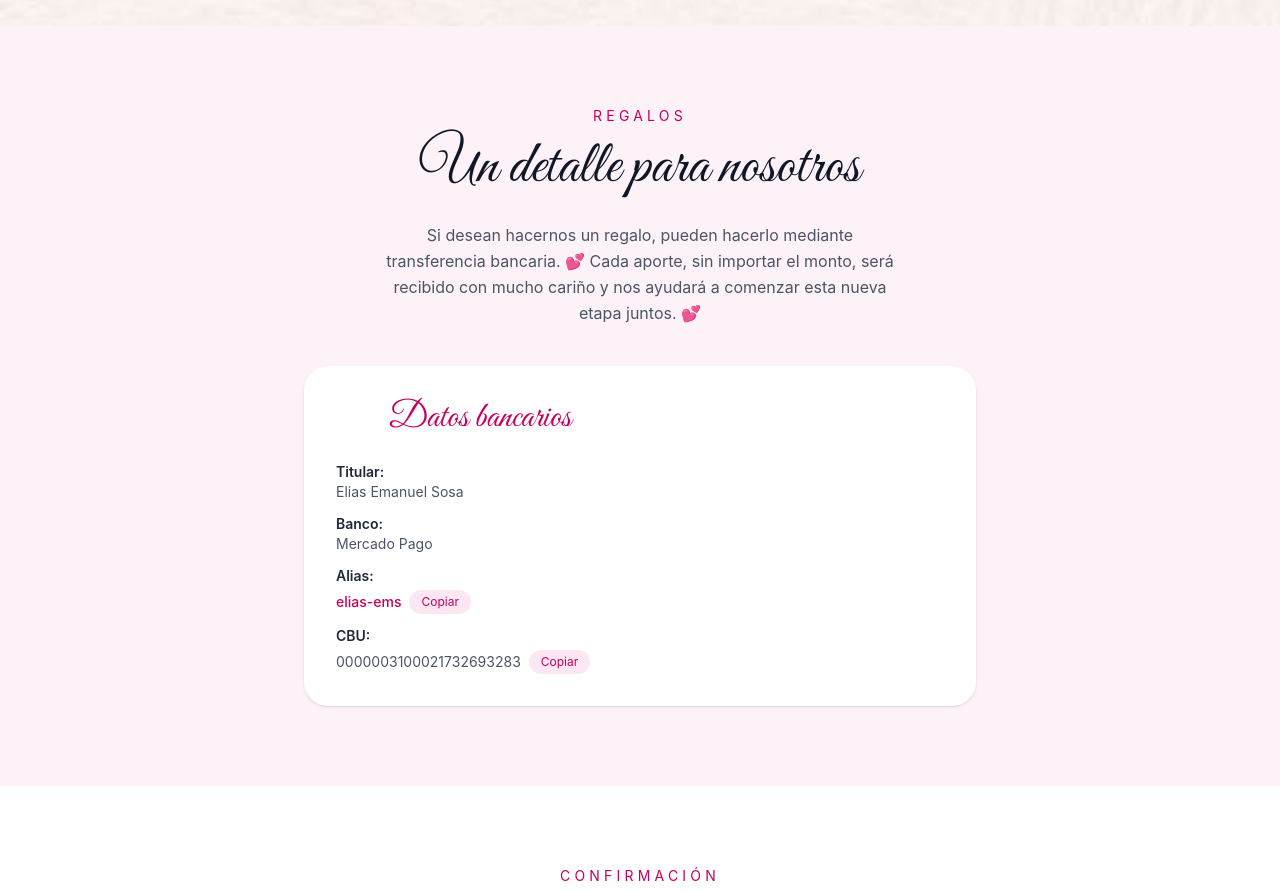
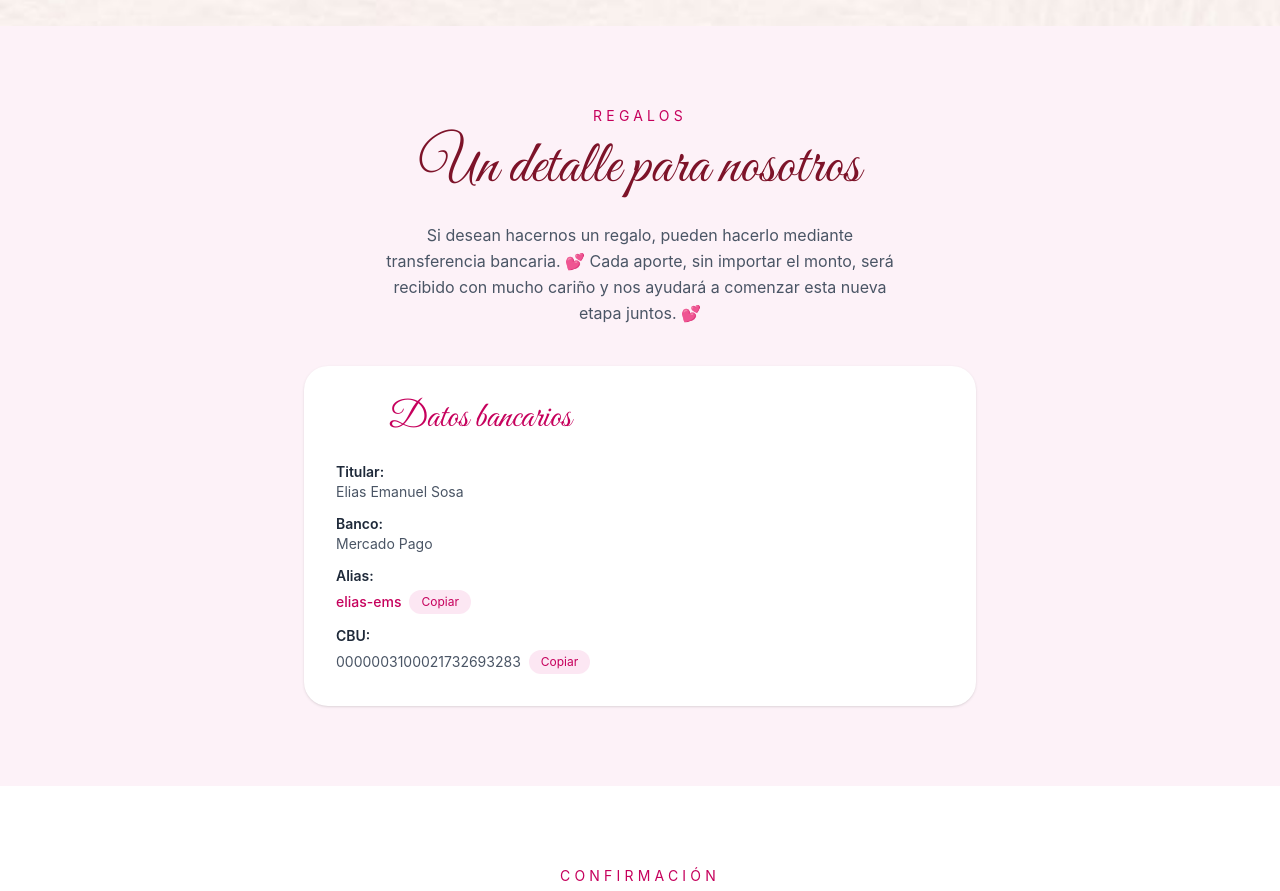
Before and after one commit to gnehemias04/invitacion-casamiento, a React (Vite) app: page / in a window 1280 px wide. Shown: the part 3840-4731 px from the top of the page. Built offline with nearby package versions, Linux system fonts and the light colour scheme.

Commit message:
se edito el color de un titulo

```diff
--- a/src/components/Gifts.jsx
+++ b/src/components/Gifts.jsx
@@ -27,7 +27,7 @@ function Gifts() {
           {" "}
           Regalos{" "}
         </p>{" "}
-        <h2 className="font-great-vibes text-5xl text-gray-900 md:text-6xl">
+        <h2 className="font-great-vibes text-5xl text-[#7D1329] md:text-6xl">
           {" "}
           Un detalle para nosotros{" "}
         </h2>{" "}
```
